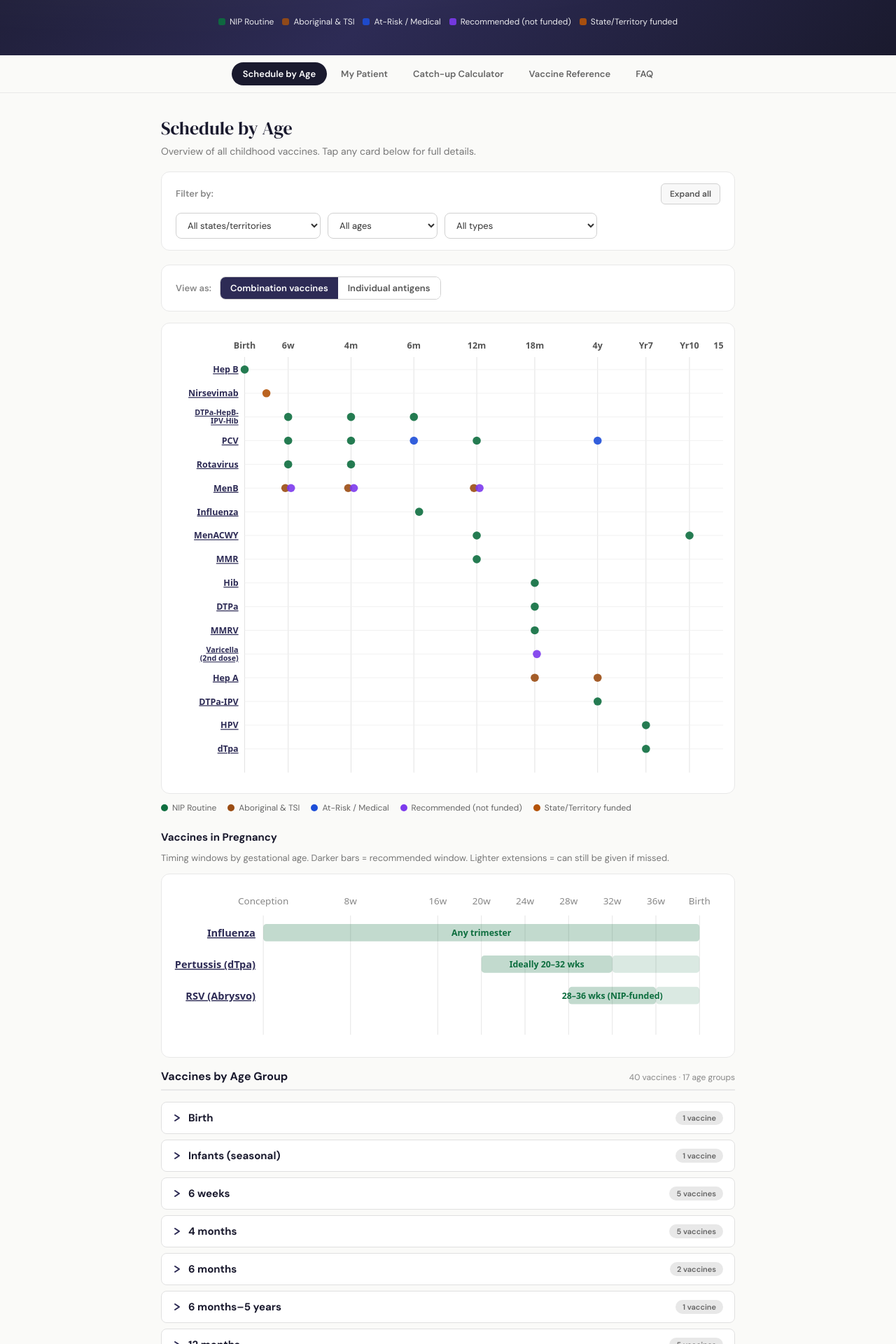
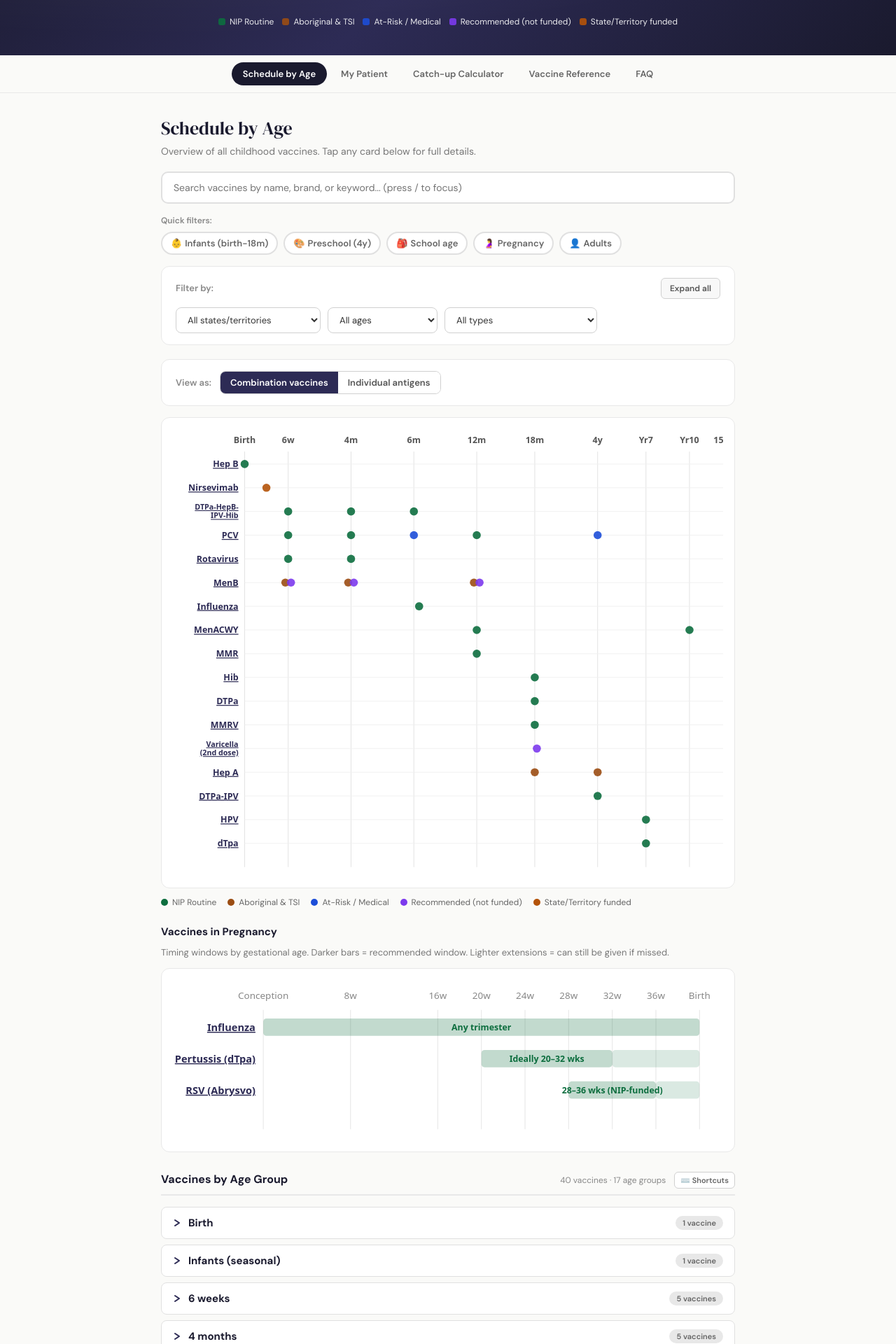
Before and after one commit to therealoutofgamut/nip-schedule, a React (Vite) app: page / in a window 1280 px wide. Shown: the part 260-2180 px from the top of the page at 70% size. Built offline with nearby package versions, Linux system fonts and the light colour scheme.

Commit message:
Added: search options for vaccines, cleaned up presentation.

```diff
--- a/src/App.jsx
+++ b/src/App.jsx
@@ -3076,15 +3076,38 @@ export default function AustralianNIPSchedule() {
   const [selectedItem, setSelectedItem] = useState(null);
   const [viewMode, setViewMode] = useState("combo"); // "combo" or "components"
   const [openAgeGroups, setOpenAgeGroups] = useState(new Set()); // Set of open age groups, empty = all closed
+  const [searchQuery, setSearchQuery] = useState("");
+  const [quickFilters, setQuickFilters] = useState(new Set()); // Set of active quick filters
+  const ageGroupRefs = useRef({});
 
   const filtered = useMemo(() => {
     const source = viewMode === "components" ? expandScheduleData(SCHEDULE_DATA) : SCHEDULE_DATA;
     return source.filter(d => {
+      // Standard filters
       if (ageFilter !== "All ages" && d.age !== ageFilter) return false;
       if (typeFilter !== "all" && d.type !== typeFilter) return false;
+
+      // Search filter
+      if (searchQuery) {
+        const query = searchQuery.toLowerCase();
+        const searchable = `${d.vaccine} ${d.shortName} ${d.brand} ${d.notes}`.toLowerCase();
+        if (!searchable.includes(query)) return false;
+      }
+
+      // Quick filters
+      if (quickFilters.size > 0) {
+        let matches = false;
+        if (quickFilters.has("infant") && ["Birth", "6 weeks", "4 months", "6 months", "12 months", "18 months"].includes(d.age)) matches = true;
+        if (quickFilters.has("preschool") && ["4 years"].includes(d.age)) matches = true;
+        if (quickFilters.has("school") && ["Year 7 (12–13 yrs)", "Year 10 (15–16 yrs)", "15–19 years"].includes(d.age)) matches = true;
+        if (quickFilters.has("pregnancy") && d.age === "Pregnancy") matches = true;
+        if (quickFilters.has("adult") && ["≥50 years (ATSI)", "≥65 years", "≥70 years"].includes(d.age)) matches = true;
+        if (!matches) return false;
+      }
+
       return true;
     });
-  }, [ageFilter, typeFilter, viewMode]);
+  }, [ageFilter, typeFilter, viewMode, searchQuery, quickFilters]);
 
   const grouped = useMemo(() => {
     const groups = {};
@@ -3098,6 +3121,53 @@ export default function AustralianNIPSchedule() {
       return aSort - bSort;
     });
   }, [filtered]);
+
+  // Keyboard shortcuts
+  useEffect(() => {
+    if (activeSection !== "schedule") return;
+
+    const handleKeyDown = (e) => {
+      // Don't trigger if user is typing in an input
+      if (e.target.tagName === "INPUT" || e.target.tagName === "SELECT" || e.target.tagName === "TEXTAREA") return;
+
+      // Space or Enter: toggle first closed group (or first group if all closed)
+      if (e.key === " " || e.key === "Enter") {
+        e.preventDefault();
+        const firstClosedAge = grouped.find(([age]) => !openAgeGroups.has(age))?.[0];
+        if (firstClosedAge) {
+          setOpenAgeGroups(prev => {
+            const next = new Set(prev);
+            next.add(firstClosedAge);
+            return next;
+          });
+          // Scroll to it
+          setTimeout(() => {
+            ageGroupRefs.current[firstClosedAge]?.scrollIntoView({ behavior: "smooth", block: "nearest" });
+          }, 100);
+        }
+      }
+
+      // E: Expand all
+      if (e.key === "e" || e.key === "E") {
+        const allAges = grouped.map(([age]) => age);
+        setOpenAgeGroups(new Set(allAges));
+      }
+
+      // C: Collapse all
+      if (e.key === "c" || e.key === "C") {
+        setOpenAgeGroups(new Set());
+      }
+
+      // /: Focus search
+      if (e.key === "/") {
+        e.preventDefault();
+        document.querySelector('input[placeholder*="Search"]')?.focus();
+      }
+    };
+
+    window.addEventListener("keydown", handleKeyDown);
+    return () => window.removeEventListener("keydown", handleKeyDown);
+  }, [activeSection, grouped, openAgeGroups]);
 
   const selectStyle = {
     padding: "8px 12px", borderRadius: "8px", border: "1px solid #d0d0d0",
@@ -3195,6 +3265,114 @@ export default function AustralianNIPSchedule() {
             <h2 style={{ fontFamily: "'DM Serif Display', Georgia, serif", fontSize: "26px", fontWeight: 400, margin: "0 0 6px" }}>Schedule by Age</h2>
             <p style={{ color: "#777", fontSize: "14px", margin: "0 0 20px" }}>Overview of all childhood vaccines. Tap any card below for full details.</p>
 
+            {/* Search Bar */}
+            <div style={{ marginBottom: "16px" }}>
+              <input
+                type="text"
+                placeholder="Search vaccines by name, brand, or keyword... (press / to focus)"
+                value={searchQuery}
+                onChange={e => setSearchQuery(e.target.value)}
+                style={{
+                  width: "100%",
+                  padding: "12px 16px",
+                  fontSize: "14px",
+                  border: "2px solid #e0e0e0",
+                  borderRadius: "10px",
+                  fontFamily: "inherit",
+                  background: "#fff",
+                  transition: "border-color 0.2s ease",
+                  boxSizing: "border-box",
+                }}
+                onFocus={e => { e.currentTarget.style.borderColor = "#2d2b55"; }}
+                onBlur={e => { e.currentTarget.style.borderColor = "#e0e0e0"; }}
+              />
+            </div>
+
+            {/* Quick Filter Chips */}
+            <div style={{ marginBottom: "16px" }}>
+              <div style={{ fontSize: "12px", color: "#888", fontWeight: 600, marginBottom: "8px" }}>
+                Quick filters:
+              </div>
+              <div style={{ display: "flex", gap: "8px", flexWrap: "wrap" }}>
+                {[
+                  { id: "infant", label: "Infants (birth-18m)", icon: "👶" },
+                  { id: "preschool", label: "Preschool (4y)", icon: "🎨" },
+                  { id: "school", label: "School age", icon: "🎒" },
+                  { id: "pregnancy", label: "Pregnancy", icon: "🤰" },
+                  { id: "adult", label: "Adults", icon: "👤" },
+                ].map(filter => {
+                  const isActive = quickFilters.has(filter.id);
+                  return (
+                    <button
+                      key={filter.id}
+                      onClick={() => {
+                        setQuickFilters(prev => {
+                          const next = new Set(prev);
+                          if (next.has(filter.id)) next.delete(filter.id);
+                          else next.add(filter.id);
+                          return next;
+                        });
+                      }}
+                      style={{
+                        padding: "6px 12px",
+                        fontSize: "13px",
+                        fontWeight: 600,
+                        border: `2px solid ${isActive ? "#2d2b55" : "#e0e0e0"}`,
+                        borderRadius: "20px",
+                        background: isActive ? "#2d2b55" : "#fff",
+                        color: isActive ? "#fff" : "#666",
+                        cursor: "pointer",
+                        fontFamily: "inherit",
+                        transition: "all 0.2s ease",
+                        display: "inline-flex",
+                        alignItems: "center",
+                        gap: "4px",
+                      }}
+                      onMouseEnter={e => {
+                        if (!isActive) {
+                          e.currentTarget.style.borderColor = "#2d2b55";
+                          e.currentTarget.style.color = "#2d2b55";
+                        }
+                      }}
+                      onMouseLeave={e => {
+                        if (!isActive) {
+                          e.currentTarget.style.borderColor = "#e0e0e0";
+                          e.currentTarget.style.color = "#666";
+                        }
+                      }}
+                    >
+                      <span>{filter.icon}</span>
+                      <span>{filter.label}</span>
+                    </button>
+                  );
+                })}
+                {(searchQuery || quickFilters.size > 0) && (
+                  <button
+                    onClick={() => {
+                      setSearchQuery("");
+                      setQuickFilters(new Set());
+                    }}
+                    style={{
+                      padding: "6px 12px",
+                      fontSize: "12px",
+                      fontWeight: 600,
+                      border: "1px solid #e0e0e0",
+                      borderRadius: "20px",
+                      background: "#fff",
+                      color: "#c0392b",
+                      cursor: "pointer",
+                      fontFamily: "inherit",
+                      transition: "all 0.2s ease",
+                    }}
+                    onMouseEnter={e => { e.currentTarget.style.background = "#fff0f0"; }}
+                    onMouseLeave={e => { e.currentTarget.style.background = "#fff"; }}
+                  >
+                    ✕ Clear filters
+                  </button>
+                )}
+              </div>
+            </div>
+
             {/* Filter dropdowns */}
             <div style={{
               background: "#fff",
@@ -3207,6 +3385,7 @@ export default function AustralianNIPSchedule() {
                 <div style={{ fontSize: "13px", color: "#888", fontWeight: 600 }}>
                   Filter by:
                 </div>
+                {grouped.length > 0 && (
                   <button
                     onClick={() => {
                       const allAges = grouped.map(([age]) => age);
@@ -3233,6 +3412,7 @@ export default function AustralianNIPSchedule() {
                   >
                     {openAgeGroups.size === grouped.length ? "Collapse all" : "Expand all"}
                   </button>
+                )}
               </div>
               <div style={{ display: "flex", gap: "10px", flexWrap: "wrap", alignItems: "center" }}>
                 <select value={stateFilter} onChange={e => setStateFilter(e.target.value)} style={selectStyle}>
@@ -3364,33 +3544,88 @@ export default function AustralianNIPSchedule() {
 
             {grouped.length > 0 && (
               <div style={{
+                position: "sticky",
+                top: 0,
+                background: "#FAFAF8",
+                zIndex: 10,
+                paddingTop: "12px",
+                paddingBottom: "12px",
+                marginBottom: "4px",
+                marginLeft: "-20px",
+                marginRight: "-20px",
+                paddingLeft: "20px",
+                paddingRight: "20px",
+              }}>
+                <div style={{
                   display: "flex",
                   alignItems: "baseline",
                   justifyContent: "space-between",
-                marginBottom: "16px",
                   paddingBottom: "8px",
                   borderBottom: "2px solid #e8e8e8",
+                  flexWrap: "wrap",
+                  gap: "8px",
                 }}>
                   <h3 style={{ fontSize: "16px", fontWeight: 700, color: "#1a1a2e", margin: 0 }}>
                     Vaccines by Age Group
                   </h3>
+                  <div style={{ display: "flex", alignItems: "center", gap: "12px", flexWrap: "wrap" }}>
                     <span style={{ fontSize: "12px", color: "#888" }}>
                       {filtered.length} {filtered.length === 1 ? "vaccine" : "vaccines"} · {grouped.length} {grouped.length === 1 ? "age group" : "age groups"}
                     </span>
+                    <button
+                      onClick={() => setSelectedItem({
+                        vaccine: "Keyboard Shortcuts",
+                        type: "routine",
+                        age: "",
+                        brand: "",
+                        route: "",
+                        notes: "E = Expand all groups\nC = Collapse all groups\n/ = Focus search bar\nSpace/Enter = Expand first closed group"
+                      })}
+                      style={{
+                        padding: "4px 8px",
+                        fontSize: "11px",
+                        fontWeight: 600,
+                        border: "1px solid #d0d0d0",
+                        borderRadius: "6px",
+                        background: "#fff",
+                        color: "#666",
+                        cursor: "pointer",
+                        fontFamily: "inherit",
+                      }}
+                      title="View keyboard shortcuts"
+                    >
+                      ⌨️ Shortcuts
+                    </button>
+                  </div>
+                </div>
               </div>
             )}
 
             {grouped.map(([age, items]) => {
               const isOpen = openAgeGroups.has(age);
               const toggle = () => {
+                const wasOpen = isOpen;
                 setOpenAgeGroups(prev => {
                   const base = new Set(prev);
                   if (base.has(age)) base.delete(age); else base.add(age);
                   return base;
                 });
+                // Scroll to opened group after a brief delay to let state update
+                if (!wasOpen) {
+                  setTimeout(() => {
+                    ageGroupRefs.current[age]?.scrollIntoView({
+                      behavior: "smooth",
+                      block: "nearest"
+                    });
+                  }, 100);
+                }
               };
               return (
-                <div key={age} style={{ marginBottom: "8px" }}>
+                <div
+                  key={age}
+                  style={{ marginBottom: "8px" }}
+                  ref={el => { if (el) ageGroupRefs.current[age] = el; }}
+                >
                   <button onClick={toggle} style={{
                     display: "flex", alignItems: "center", gap: "10px",
                     background: isOpen ? "#f8f9fa" : "#fff",
```
Lines whose indentation alone changed are shown as unchanged.
